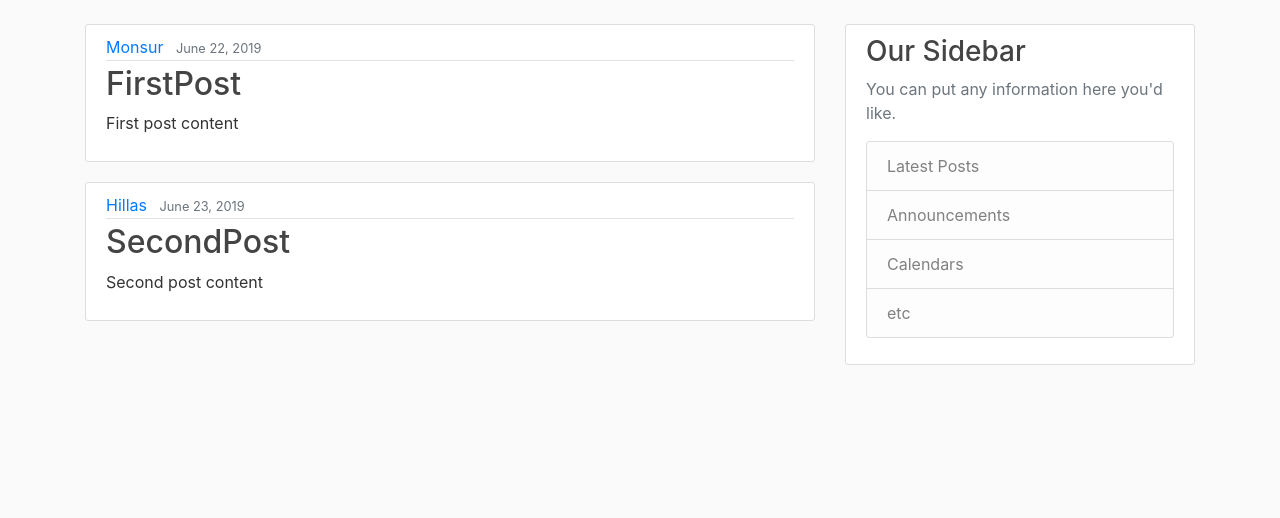
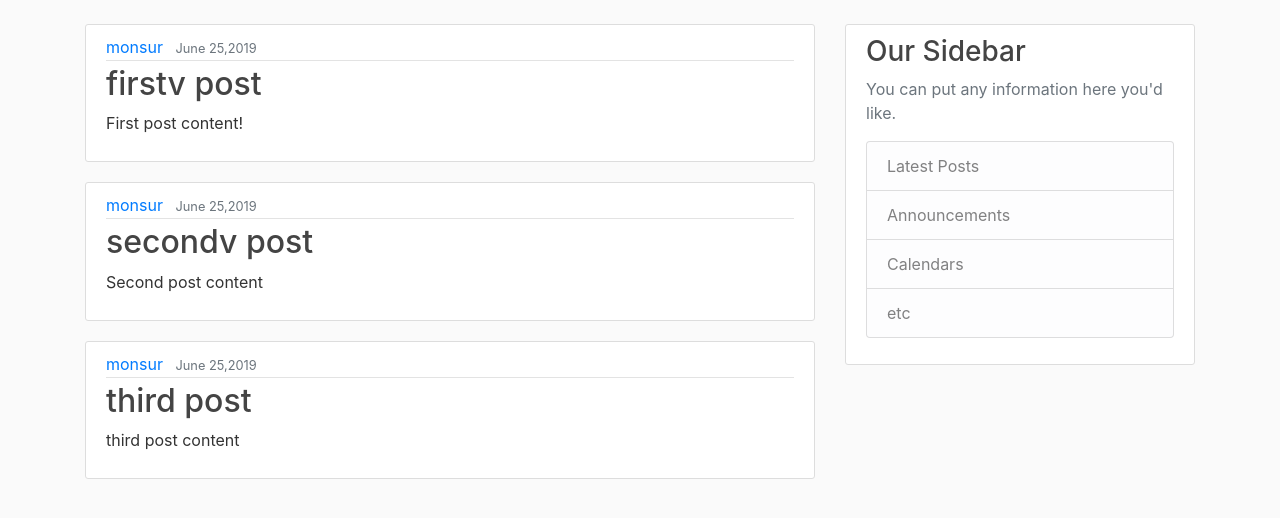
Before and after one commit to NSU-SU19CSE299S16/SU19CSE299S16G01NSU, a Django app: page /healthsuggest/suggest/ in a window 1280 px wide. Shown: the part 56-574 px from the top of the page. Run offline with Django 3.2, Linux system fonts and the light colour scheme; data comes from the database, SQL or seed files in the repository; both versions use the stored data as it was after the commit; some libraries are stand-ins or nearby versions.

Commit message:
dummy post removed

```diff
--- a/PROJECT CODE/HealthyNSU/healthsuggest/models.py
+++ b/PROJECT CODE/HealthyNSU/healthsuggest/models.py
@@ -7,4 +7,7 @@ class Post(models.Model):
     content = models.TextField()
     date_posted = models.DateTimeField(default=timezone.now)
     author = models.ForeignKey(User, on_delete=models.CASCADE)
+
+    def __str__(self):
+        return self.title
 # Create your models here.
--- a/PROJECT CODE/HealthyNSU/healthsuggest/templates/healthsuggest/healthsuggest.html
+++ b/PROJECT CODE/HealthyNSU/healthsuggest/templates/healthsuggest/healthsuggest.html
@@ -6,7 +6,7 @@
   <div class="media-body">
     <div class="article-metadata">
       <a class="mr-2" href="#">{{ post.author }}</a>
-      <small class="text-muted">{{ post.date_posted }}</small>
+      <small class="text-muted">{{ post.date_posted|date:"F d,Y" }}</small>
     </div>
     <h2><a class="article-title" href="#">{{ post.title }}</a></h2>
     <p class="article-content">{{ post.content }}</p>
--- a/PROJECT CODE/HealthyNSU/healthsuggest/views.py
+++ b/PROJECT CODE/HealthyNSU/healthsuggest/views.py
@@ -1,29 +1,17 @@
 from django.shortcuts import render
 from django.http import HttpResponse
-posts = [
-    {
-        'author' : 'Monsur',
-        'title' : 'FirstPost',
-        'content' : 'First post content',
-        'date_posted' : 'June 22, 2019'
-    },
-    {
-        'author' : 'Hillas',
-        'title' : 'SecondPost',
-        'content' : 'Second post content',
-        'date_posted' : 'June 23, 2019'
-    }
-        ]
+from .models import Post
+
 
 def home(request):
     context ={
-    'posts' : posts
+    'posts' : Post.objects.all()
     }
     return render(request, 'healthsuggest/healthsuggest.html',context)
 
 def healthask(request):
     context={
-    'posts' : posts
+    'posts' : Post.objects.all()
     }
     return render(request,'healthsuggest/healthask.html',context)
 
```
Also changed, not shown: PROJECT CODE/HealthyNSU/db.sqlite3.
